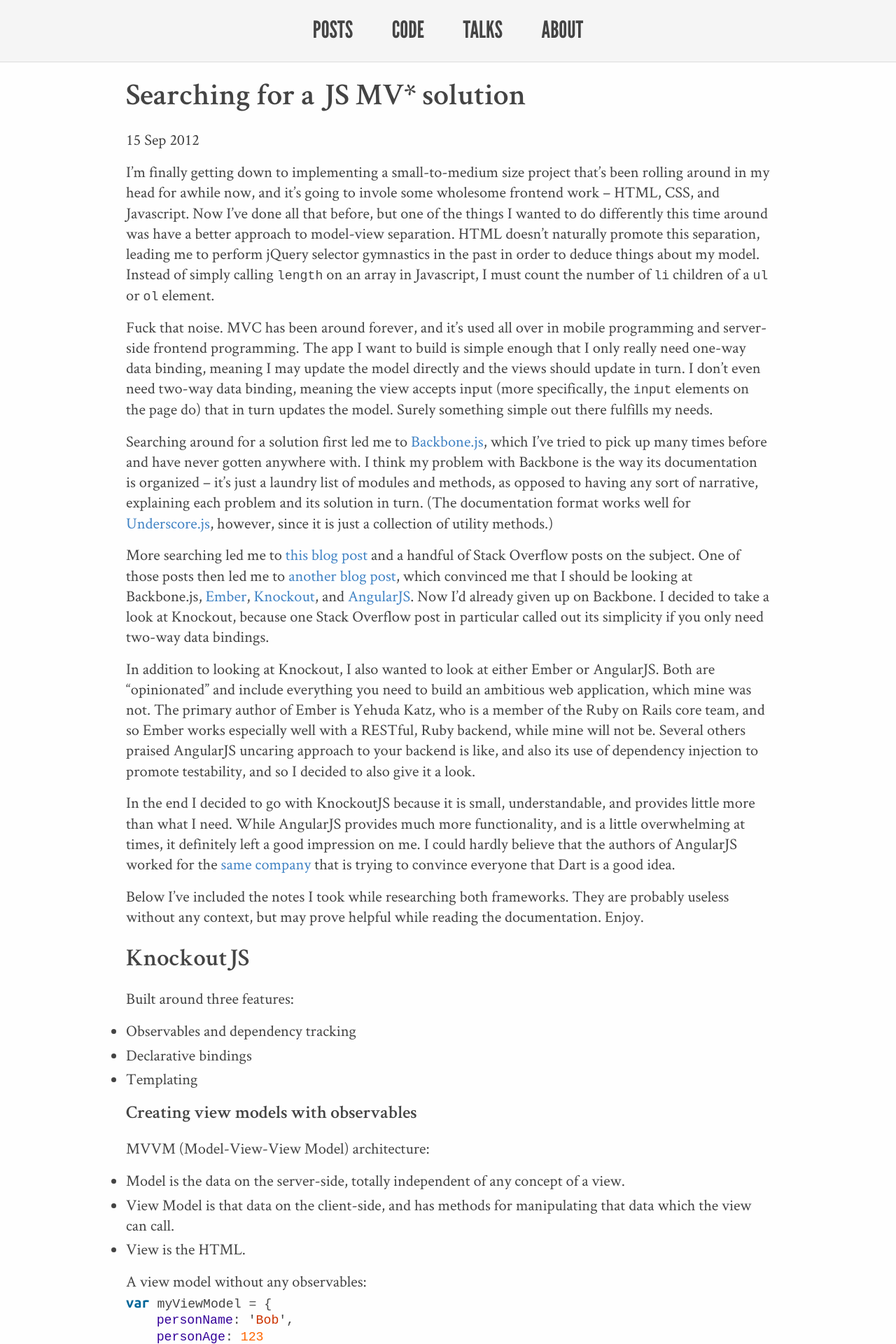
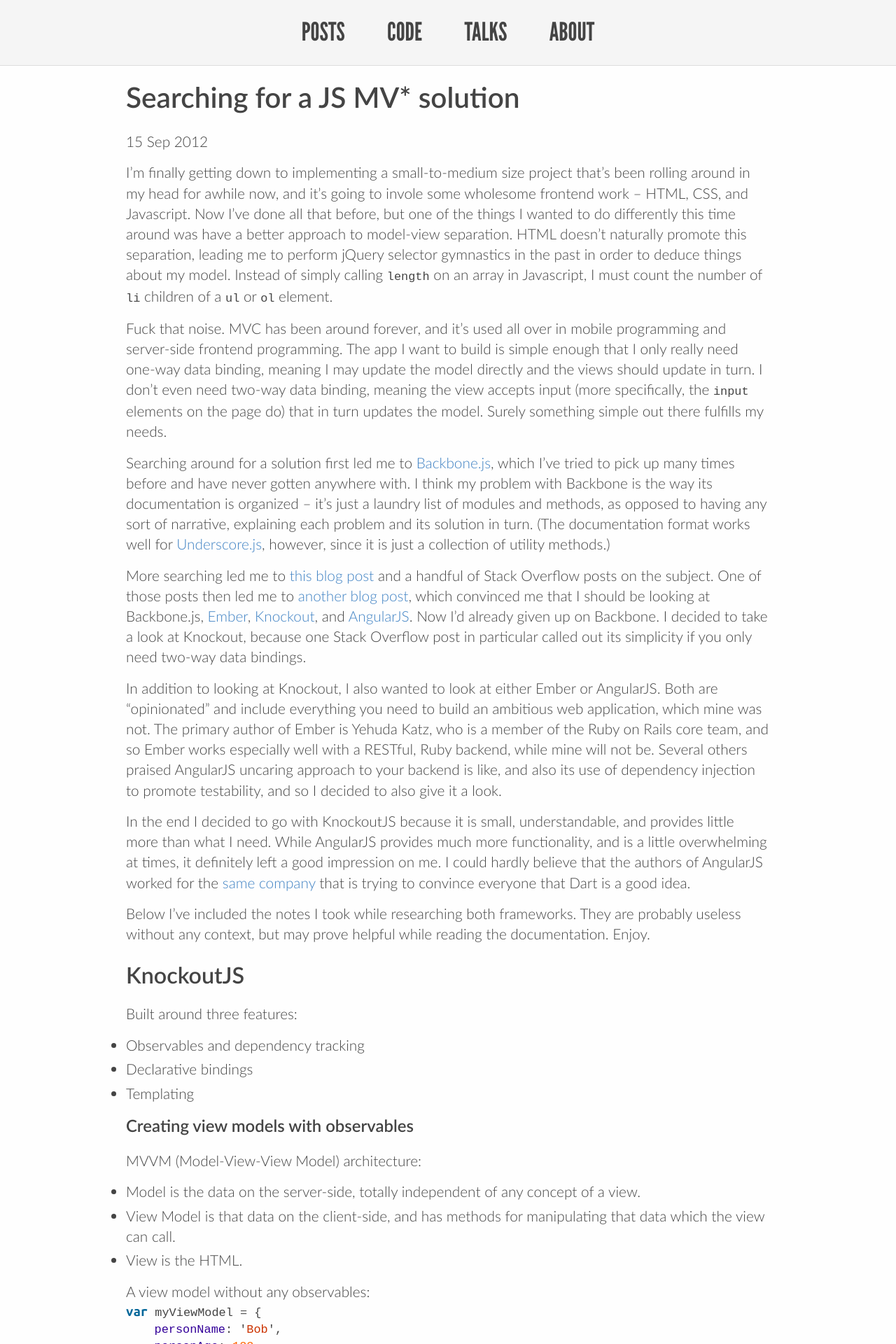
Before and after one commit to mgp/mgp.github.io, a Jekyll site: the page built from _posts/2012-09-15-searching-for-a-js-mv-solution.md, in a window 1280 px wide. Shown: the top 1920 px of the page at 70% size. Built offline with Jekyll 4.4.1, drawn with Linux system fonts in a browser that asks for light colours; Markdown is read by kramdown in place of the engine named in the settings; comment, search, counter and statistics services are not loaded.

Commit message:
Update font to Lato

```diff
--- a/css/main.css
+++ b/css/main.css
@@ -27,16 +27,16 @@
   font-family: "LeagueGothic";
   src: url("/assets/LeagueGothic-Regular.otf"); }
 @font-face {
-  font-family: "Crimson";
-  src: url("/assets/Crimson-Roman.ttf"); }
+  font-family: "Lato";
+  src: url("/assets/Lato-Light.ttf"); }
 @font-face {
-  font-family: "CrimsonBold";
-  src: url("/assets/Crimson-Semibold.ttf"); }
+  font-family: "LatoBold";
+  src: url("/assets/Lato-Semibold.ttf"); }
 @font-face {
   font-family: "UbuntuMono";
   src: url("/assets/UbuntuMono-Regular.ttf"); }
 h1, h2, h3, h4, h5, h6, body.code main ul li .title, body.talks main ul li .title, body.post main p.meta {
-  font-family: "CrimsonBold", Georgia, serif;
+  font-family: "LatoBold", Georgia, serif;
   font-weight: normal; }
 
 body.code main ul li + li, body.talks main ul li + li, main * + p, main * + ul, main * + ol, main * + div.highlight, main * + blockquote, main * + h2, main * + h3, main * + h4 {
@@ -58,9 +58,9 @@
   text-decoration: none; }
 
 body {
-  font-family: "Crimson", Georgia, serif;
-  font-size: 140%;
-  line-height: 1.3; }
+  font-family: "Lato", Georgia, serif;
+  font-size: 130%;
+  line-height: 1.4; }
 
 body.code main ul, body.talks main ul {
   list-style-type: none; }
@@ -90,7 +90,7 @@
   border-bottom: 1px solid #ddd; }
   header nav ul {
     list-style-type: none;
-    font-size: 1.5em;
+    font-size: 1.75em;
     font-family: "LeagueGothic";
     text-transform: uppercase; }
     header nav ul li {
```
Also changed, not shown: css/main.scss (+9 -9 lines), assets/Crimson-Roman.ttf (deleted), assets/Crimson-Semibold.ttf (deleted), assets/Lato-Light.ttf (added), assets/Lato-Semibold.ttf (added).
